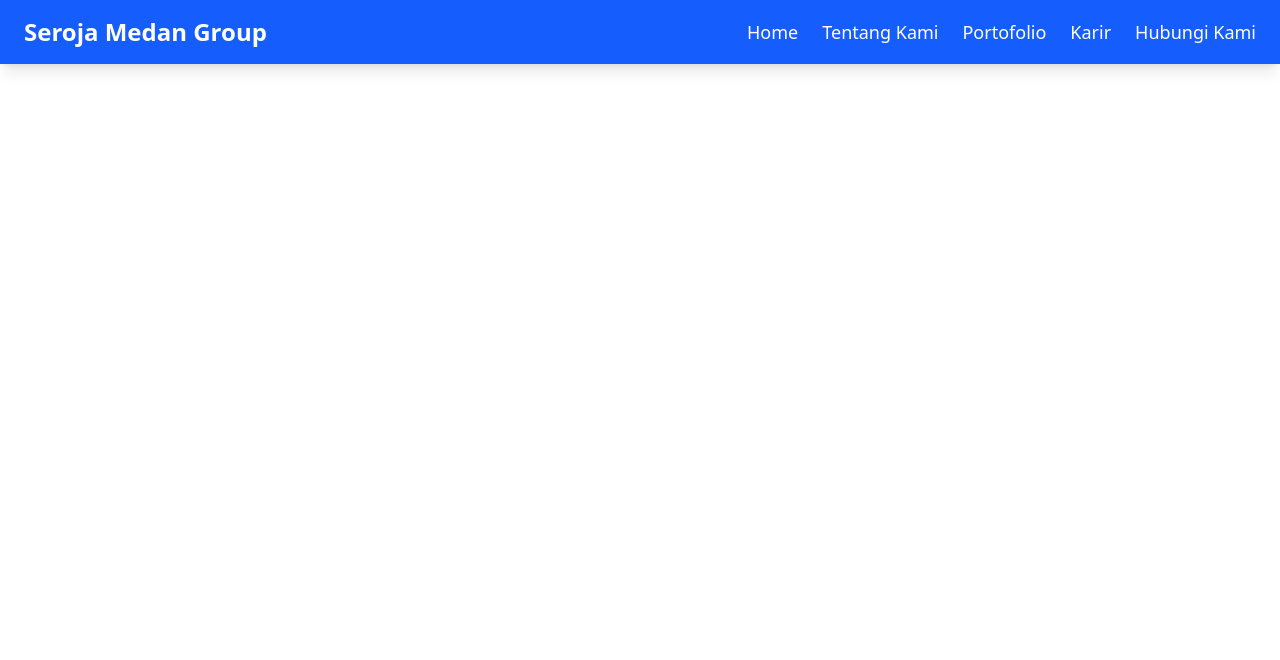
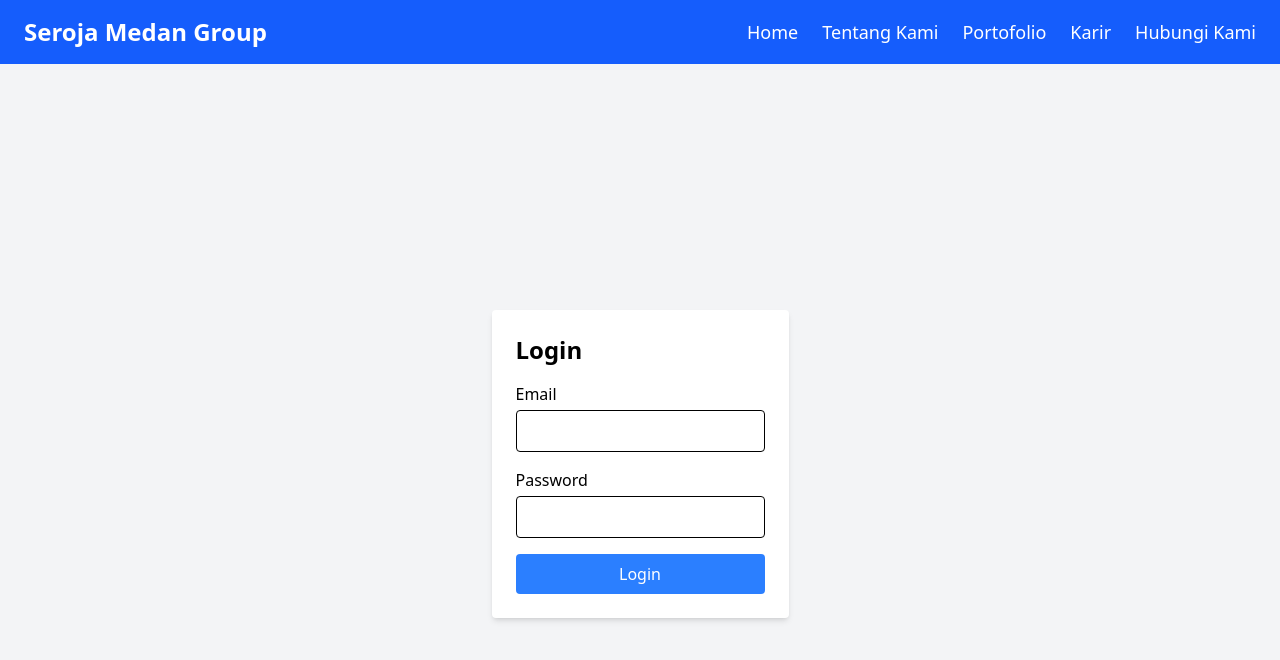
Before and after one commit to osvaldosurbakti/frontendseroja, a React (Vite) app: page /login in a window 1280 px wide. Shown: the top 660 px of the page. Built offline with nearby package versions, Linux system fonts and the light colour scheme.

Commit message:
masih mau coba login

```diff
--- a/src/App.jsx
+++ b/src/App.jsx
@@ -1,6 +1,7 @@
 import React from "react";
 import { BrowserRouter as Router, Routes, Route } from "react-router-dom";
 import Navbar from "./components/layout/Navbar";
+import Sidebar from "./components/layout/Sidebar";
 import Home from "./pages/home";
 import TentangKami from "./pages/tentangKami";
 import HubungiKami from "./pages/hubungiKami";
@@ -9,13 +10,24 @@ import PortfolioDetailPage from "./pages/portofolio/[id]";
 import Karir from "./pages/karir";
 import JobDetail from "./pages/karir/[id]";
 import ApplicationForm from "./pages/karir/apply";
-
+import Login from "./pages/login";
+import AdminDashboard from "./pages/admin/index";
+import SuperadminDashboard from "./pages/superadmin/index";
 
 function App() {
+  // Dummy role untuk testing
+  const userRole = localStorage.getItem("role"); // Simpan role ke localStorage setelah login (admin/superadmin)
+
   return (
     <Router>
-      <Navbar />
+      {userRole !== "admin" && userRole !== "superadmin" && <Navbar />}
+      <div className="flex">
+        {(userRole === "admin" || userRole === "superadmin") && (
+          <Sidebar role={userRole} />
+        )}
+        <div className="flex-1">
           <Routes>
+            {/* Halaman umum */}
             <Route path="/" element={<Home />} />
             <Route path="/tentang-kami" element={<TentangKami />} />
             <Route path="/hubungi-kami" element={<HubungiKami />} />
@@ -24,8 +36,14 @@ function App() {
             <Route path="/karir" element={<Karir />} />
             <Route path="/karir/:id" element={<JobDetail />} />
             <Route path="/karir/apply/:id" element={<ApplicationForm />} />
+            <Route path="/login" element={<Login />} />
 
+            {/* Halaman admin dan superadmin */}
+            <Route path="/admin" element={<AdminDashboard />} />
+            <Route path="/superadmin" element={<SuperadminDashboard />} />
           </Routes>
+        </div>
+      </div>
     </Router>
   );
 }
--- a/src/components/layout/Sidebar.jsx
+++ b/src/components/layout/Sidebar.jsx
@@ -1,36 +1,41 @@
 import React from "react";
+import { NavLink } from "react-router-dom";
 
-const Sidebar = ({ role = "admin", items = [] }) => {
-  const menuItems = role === "admin"
-    ? ["Dashboard", "Profile", "Settings"]
-    : ["Dashboard", "Manage Users", "Reports"];
+const Sidebar = ({ role }) => {
+  const menuItems =
+    role === "admin"
+      ? [
+          { label: "Dashboard", path: "/admin" },
+          { label: "Profile", path: "/admin/profile" },
+          { label: "Settings", path: "/admin/settings" },
+        ]
+      : [
+          { label: "Dashboard", path: "/superadmin" },
+          { label: "Manage Users", path: "/superadmin/manage-users" },
+          { label: "Reports", path: "/superadmin/reports" },
+        ];
 
   return (
     <aside className="w-64 bg-gray-800 text-white h-screen p-4">
-      <h2 className="text-lg font-bold mb-4">Dashboard</h2>
-      <ul className="space-y-2">
+      <h2 className="text-lg font-bold mb-6">
+        Dashboard {role.charAt(0).toUpperCase() + role.slice(1)}
+      </h2>
+      <ul className="space-y-4">
         {menuItems.map((item, idx) => (
           <li key={idx}>
-            <a href={`/${item.toLowerCase()}`} className="block py-2 px-3 hover:bg-gray-700 rounded">
-              {item}
-            </a>
+            <NavLink
+              to={item.path}
+              className={({ isActive }) =>
+                `block py-2 px-3 rounded hover:bg-gray-700 ${
+                  isActive ? "bg-gray-700" : ""
+                }`
+              }
+            >
+              {item.label}
+            </NavLink>
           </li>
         ))}
       </ul>
-      {items.length > 0 && (
-        <div className="mt-6">
-          <h3 className="text-sm font-semibold mb-2">Custom Links</h3>
-          <ul className="space-y-2">
-            {items.map((item, idx) => (
-              <li key={idx}>
-                <a href={item.href} className="block py-2 px-3 hover:bg-gray-700 rounded">
-                  {item.label}
-                </a>
-              </li>
-            ))}
-          </ul>
-        </div>
-      )}
     </aside>
   );
 };
--- /dev/null
+++ b/src/components/pages/login/LoginForm.jsx
@@ -0,0 +1,51 @@
+import React, { useState } from "react";
+
+const LoginForm = ({ onLogin }) => {
+  const [formData, setFormData] = useState({ email: "", password: "" });
+
+  const handleChange = (e) => {
+    const { name, value } = e.target;
+    setFormData({ ...formData, [name]: value });
+  };
+
+  const handleSubmit = (e) => {
+    e.preventDefault();
+    onLogin(formData); // Pass data to the parent component
+  };
+
+  return (
+    <form onSubmit={handleSubmit} className="max-w-md mx-auto bg-white p-8 shadow-md rounded">
+      <h2 className="text-2xl font-bold text-center mb-4">Login</h2>
+      <div className="mb-4">
+        <label className="block text-gray-700 font-medium mb-2">Email</label>
+        <input
+          type="email"
+          name="email"
+          value={formData.email}
+          onChange={handleChange}
+          className="w-full border border-gray-300 rounded p-2"
+          required
+        />
+      </div>
+      <div className="mb-4">
+        <label className="block text-gray-700 font-medium mb-2">Password</label>
+        <input
+          type="password"
+          name="password"
+          value={formData.password}
+          onChange={handleChange}
+          className="w-full border border-gray-300 rounded p-2"
+          required
+        />
+      </div>
+      <button
+        type="submit"
+        className="bg-blue-600 text-white px-4 py-2 rounded w-full hover:bg-blue-700"
+      >
+        Login
+      </button>
+    </form>
+  );
+};
+
+export default LoginForm;
--- /dev/null
+++ b/src/pages/admin/index.jsx
@@ -0,0 +1,12 @@
+import React from "react";
+
+const AdminDashboard = () => {
+  return (
+    <div className="container mx-auto py-16">
+      <h1 className="text-3xl font-bold text-center">Admin Dashboard</h1>
+      <p className="text-center mt-4">Selamat datang, Admin!</p>
+    </div>
+  );
+};
+
+export default AdminDashboard;
--- /dev/null
+++ b/src/pages/login/index.jsx
@@ -0,0 +1,66 @@
+import React, { useState } from "react";
+import { useNavigate } from "react-router-dom";
+
+const Login = () => {
+  const [email, setEmail] = useState("");
+  const [password, setPassword] = useState("");
+  const navigate = useNavigate();
+
+  const handleLogin = (e) => {
+    e.preventDefault();
+
+    // Dummy data untuk login
+    const dummyUsers = [
+      { email: "admin@example.com", password: "admin123", role: "admin" },
+      { email: "superadmin@example.com", password: "superadmin123", role: "superadmin" },
+    ];
+
+    // Cek login
+    const user = dummyUsers.find(
+      (u) => u.email === email && u.password === password
+    );
+
+    if (user) {
+      localStorage.setItem("role", user.role); // Simpan role ke localStorage
+      navigate(user.role === "admin" ? "/admin" : "/superadmin"); // Redirect sesuai role
+    } else {
+      alert("Email atau password salah!");
+    }
+  };
+
+  return (
+    <div className="flex justify-center items-center h-screen bg-gray-100">
+      <form onSubmit={handleLogin} className="bg-white p-6 rounded shadow-md">
+        <h2 className="text-2xl font-bold mb-4">Login</h2>
+        <div className="mb-4">
+          <label className="block mb-1">Email</label>
+          <input
+            type="email"
+            value={email}
+            onChange={(e) => setEmail(e.target.value)}
+            className="w-full p-2 border rounded"
+            required
+          />
+        </div>
+        <div className="mb-4">
+          <label className="block mb-1">Password</label>
+          <input
+            type="password"
+            value={password}
+            onChange={(e) => setPassword(e.target.value)}
+            className="w-full p-2 border rounded"
+            required
+          />
+        </div>
+        <button
+          type="submit"
+          className="w-full bg-blue-500 text-white py-2 rounded hover:bg-blue-600"
+        >
+          Login
+        </button>
+      </form>
+    </div>
+  );
+};
+
+export default Login;
--- /dev/null
+++ b/src/pages/superadmin/index.jsx
@@ -0,0 +1,12 @@
+import React from "react";
+
+const AdminDashboard = () => {
+  return (
+    <div className="container mx-auto py-16">
+      <h1 className="text-3xl font-bold text-center">Superadmin Dashboard</h1>
+      <p className="text-center mt-4">Selamat datang, Superadmin!</p>
+    </div>
+  );
+};
+
+export default AdminDashboard;
```
Also changed, not shown: 1 other file (tests, documents, lock files or other folders). Lines whose indentation alone changed are shown as unchanged.
